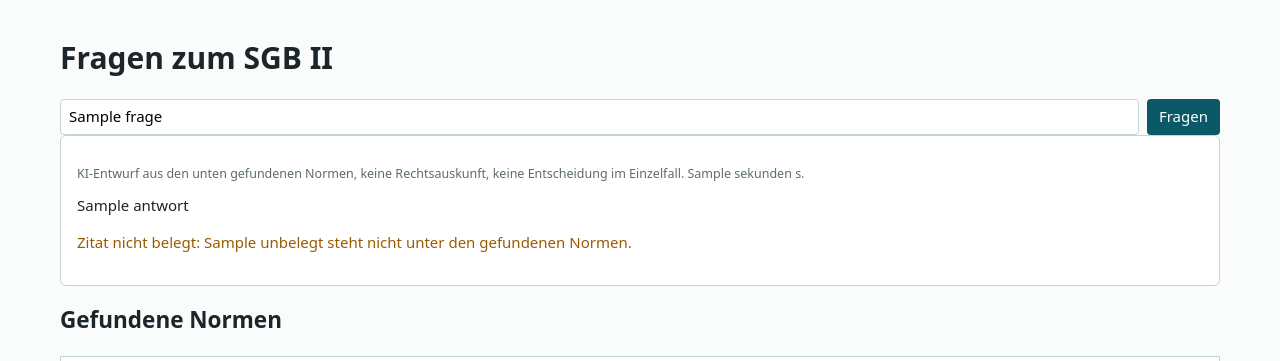
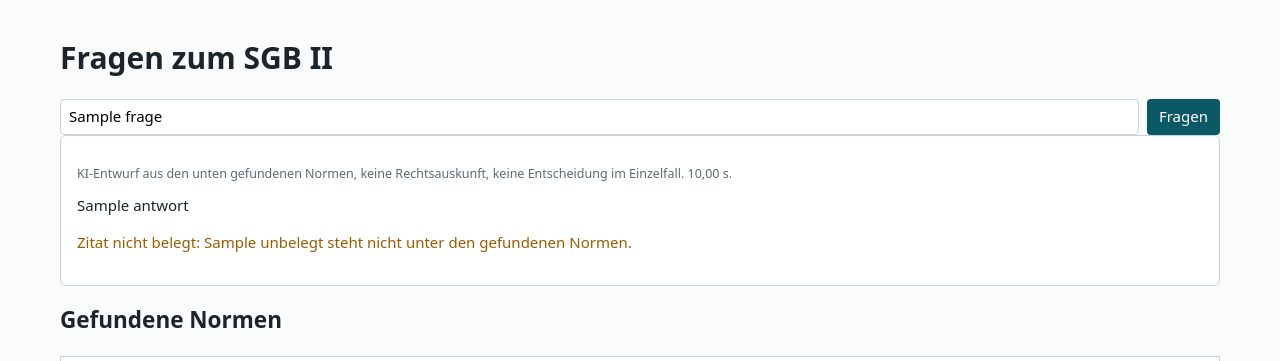
Before and after one commit to panoherbe/antragsassistent, a FastAPI app: template app/templates/assistent.html in a window 1280 px wide. Shown: the part 44-405 px from the top of the page. Run offline with FastAPI, Linux system fonts and the light colour scheme; the template is opened without the code that fills it: most values are stand-ins (such as "Sample title", 1, 10 or a date in 2020).

Commit message:
Sekunden mit Dezimalkomma in der Oberfläche
Meldung nach der Auswertung („3 Dokumente in 13,46 s ausgewertet“) und Dauer der Antwort zum SGB II
jetzt im deutschen Format. docker compose run --rm test: 24 Tests grün. Der Rundgang vom 03.11.2026
zeigt noch den Punkt; die README sagt das.

```diff
--- a/app/main.py
+++ b/app/main.py
@@ -94,7 +94,8 @@ def _zurueck(fall_id: str, meldung: str = ""):
 @app.post("/fall/{fall_id}/analysieren")
 def analysieren(request: Request, fall_id: str):
     r = dienst.analysieren(CON, MODELL, KONF, wer(request), fall_id, E.prompt_version)
-    return _zurueck(fall_id, f"{r['dokumente']} Dokumente in {r['sekunden']} s ausgewertet")
+    sekunden = format(r["sekunden"], ".2f").replace(".", ",")
+    return _zurueck(fall_id, f"{r['dokumente']} Dokumente in {sekunden} s ausgewertet")
 
 
 @app.post("/vorschlag/{vid}")
--- a/app/templates/assistent.html
+++ b/app/templates/assistent.html
@@ -3,7 +3,7 @@
 <h1>Fragen zum SGB II</h1>
 <form method="get" action="/assistent" class="frage"><input name="frage" value="{{ frage }}" placeholder="z. B. Welche Kosten der Unterkunft werden in der Karenzzeit übernommen?" required><button>Fragen</button></form>
 {% if e %}
-<section class="karte"><p class="klein">KI-Entwurf aus den unten gefundenen Normen, keine Rechtsauskunft, keine Entscheidung im Einzelfall. {{ e.sekunden }} s.</p>
+<section class="karte"><p class="klein">KI-Entwurf aus den unten gefundenen Normen, keine Rechtsauskunft, keine Entscheidung im Einzelfall. {{ '%.2f' | format(e.sekunden) | replace('.', ',') }} s.</p>
 <div class="antwort">{{ e.antwort }}</div>
 {% if e.unbelegt %}<p class="warn">Zitat nicht belegt: {{ e.unbelegt | join(', ') }} steht nicht unter den gefundenen Normen.</p>{% endif %}
 {% if e.ohne_zitat %}<p class="warn">Die Antwort nennt keine Fundstelle.</p>{% endif %}
```
Also changed, not shown: README.md.
